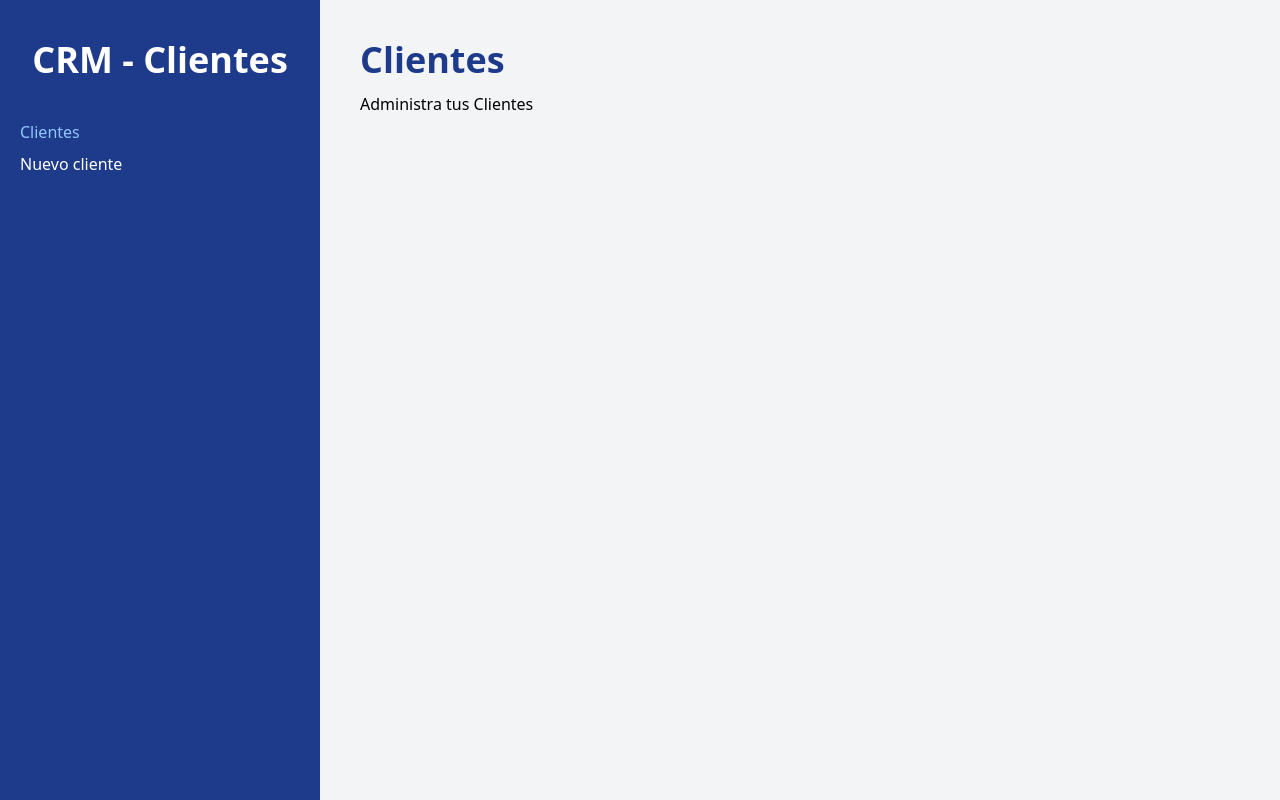
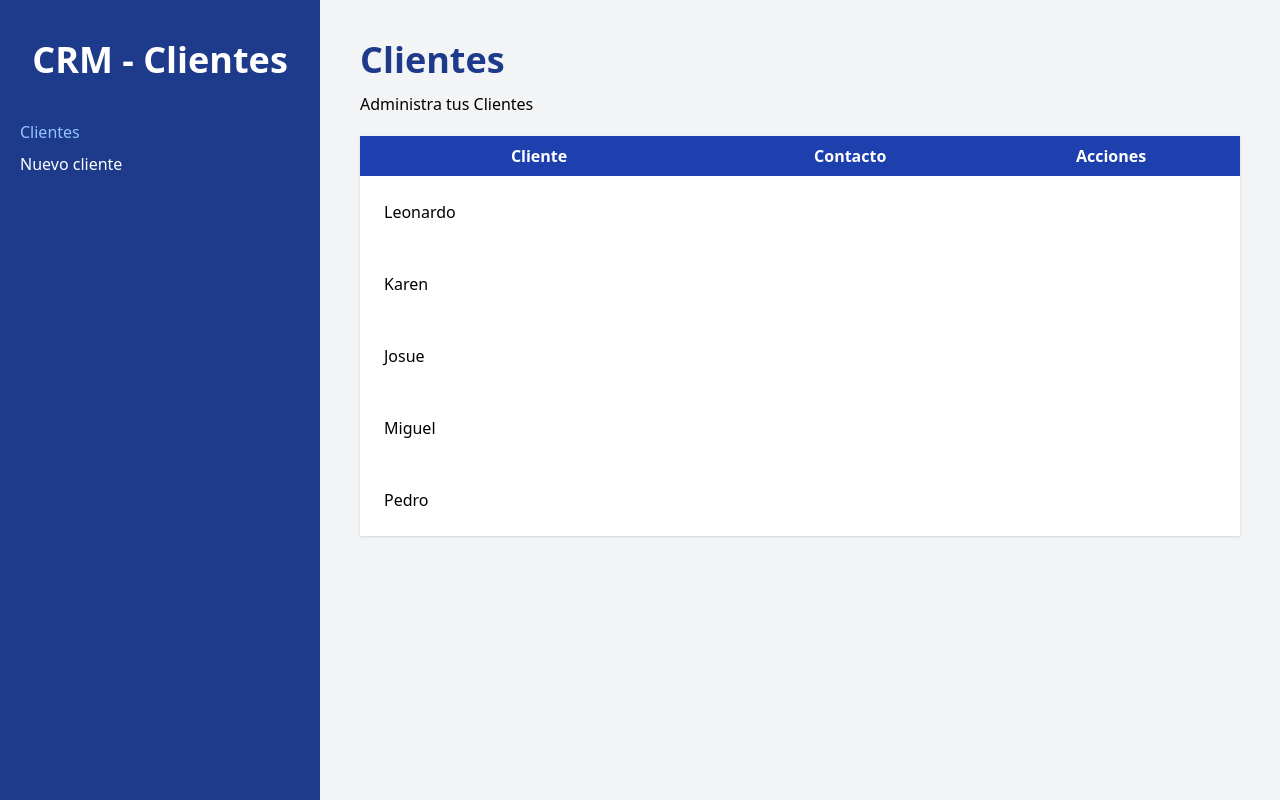
Before and after one commit to LeonardoAbraham/react-crm, a React (Vite) app: page / in a window 1280 px wide. Built offline with nearby package versions, Linux system fonts and the light colour scheme.

Commit message:
Iterando sobre Clientes y Mostrando la información

```diff
--- /dev/null
+++ b/src/components/Cliente.jsx
@@ -0,0 +1,15 @@
+
+
+const Cliente = ({cliente}) => {
+    const { nombre, empresa, email, telefono, id } = cliente
+
+    return (
+        <tr>
+            <td className="p-6">
+                {nombre}
+            </td>
+        </tr>
+    )
+}
+
+export default Cliente
--- a/src/pages/Index.jsx
+++ b/src/pages/Index.jsx
@@ -1,4 +1,5 @@
 import { useLoaderData } from "react-router-dom";
+import Cliente from "../components/Cliente";
 
 export function loader(){
     const clientes = [
@@ -49,6 +50,32 @@
         <>
             <h1 className="font-black text-4xl text-blue-900">Clientes</h1>
             <p className="mt-3">Administra tus Clientes</p>
+
+            {clientes.length ? (
+                <table className="w-full bg-white shadow mt-5 table-auto">
+                    <thead className="bg-blue-800 text-white">
+                        <tr>
+                            <th className="p-2">Cliente</th>
+                            <th className="p-2">Contacto</th>
+                            <th className="p-2">Acciones</th>
+                        </tr>
+                    </thead>
+
+                    <tbody>
+                        {
+                            clientes.map(cliente => (
+                                <Cliente
+                                    cliente={cliente}
+                                    key={cliente.id}
+                                />
+
+                            ))
+                        }
+                    </tbody>
+                </table>
+            ):(
+                <p className="text-center mt-10">No hay clientes aún</p>
+            )}
         </>
     )
 }
```
